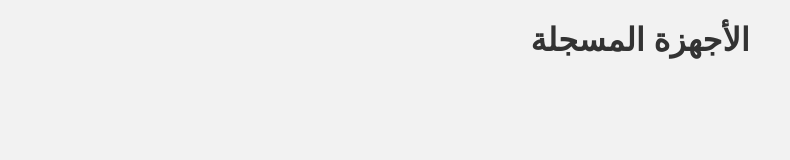
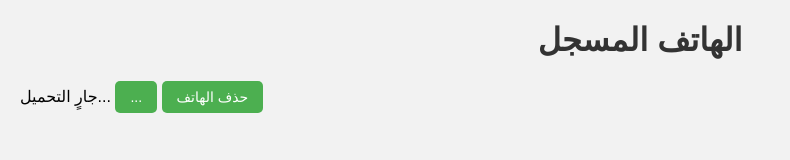
Before and after one commit to iyadar88/raning, a website: page public/index.html in a window 1280 px wide. Shown: the whole page, without its empty margins (0-790 px from the left). Drawn offline with Linux system fonts and the light colour scheme; no server answers.

Commit message:
Update index.html

```diff
--- a/public/index.html
+++ b/public/index.html
@@ -1,12 +1,16 @@
 <!DOCTYPE html>
 <html>
 <head>
-    <title>Ringing Controller</title>
+    <title>Ringing Controller - هاتف واحد</title>
     <link rel="stylesheet" href="style.css">
 </head>
 <body>
-    <h1>الأجهزة المسجلة</h1>
-    <ul id="deviceList"></ul>
+    <h1>الهاتف المسجل</h1>
+    <div id="phoneContainer">
+        <span id="phoneName">جارٍ التحميل...</span>
+        <button id="ringBtn">...</button>
+        <button id="deleteBtn">حذف الهاتف</button>
+    </div>
 
     <script src="app.js"></script>
 </body>
```
